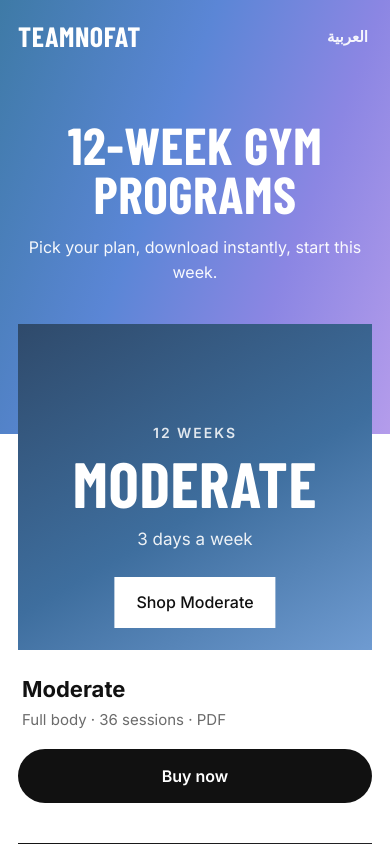
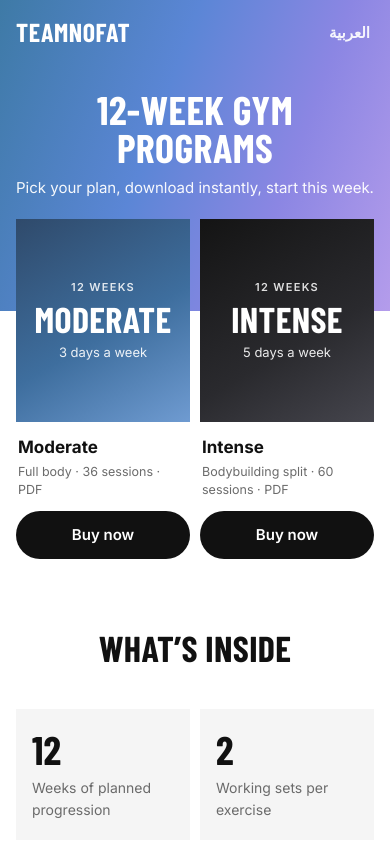
Before and after one commit to Marwanwahaibi/teamnofat, a plain HTML site: page index.html in a window 390 px wide. Shown: the top 844 px of the page. Drawn offline with nearby package versions, Linux system fonts and the light colour scheme; a web font is replaced by a local one.

Commit message:
Update index.html

```diff
--- a/index.html
+++ b/index.html
@@ -80,19 +80,36 @@ html[lang=ar] .tile .n{font-family:"IBM Plex Sans Arabic",sans-serif;font-weight
 html[lang=ar] .tile .k{letter-spacing:0}
 
 @media (max-width:860px){
-  .wrap{padding:0 18px}
-  nav .wrap{grid-template-columns:1fr auto;height:72px}
+  .wrap{padding:0 16px}
+  nav .wrap{display:flex;justify-content:space-between;height:64px}
   nav .l{display:none}
-  .logo{font-size:28px}
-  .hero{padding:48px 0 150px}
-  .hero p{font-size:16px}
-  .plans{grid-template-columns:1fr;gap:40px;margin-top:-110px}
-  .tile{aspect-ratio:1/.92}
-  .tile .lbl{bottom:22px;font-size:16px;padding:13px 22px}
-  .grid4{grid-template-columns:1fr 1fr;gap:12px}
-  .grid4 div{padding:22px 18px}
-  .sec{padding-top:80px}
-  footer{margin-top:80px}
+  .logo{font-size:26px}
+  .hero{padding:26px 0 112px}
+  .hero h1{font-size:40px}
+  .hero p{font-size:15px;margin-top:10px}
+  .plans{gap:10px;margin-top:-92px}
+  .plans article{display:flex;flex-direction:column}
+  .tile{aspect-ratio:3/3.5}
+  .tile .k{font-size:11px;letter-spacing:.12em}
+  .tile .n{font-size:clamp(28px,9.2vw,40px);margin-top:6px}
+  .tile .s{font-size:13px;margin-top:6px}
+  .tile .lbl{display:none}
+  .info{padding:12px 2px 12px;flex-direction:column;align-items:flex-start;gap:4px}
+  .info h2{font-size:17px}
+  .info .meta{font-size:12.5px;line-height:1.45}
+  .price{font-size:17px}
+  .buy{height:48px;margin-top:auto;font-size:15px}
+  .grid4{grid-template-columns:1fr 1fr;gap:10px}
+  .grid4 div{padding:20px 16px}
+  .grid4 b{font-size:40px}
+  .grid4 span{font-size:14px}
+  .sec{padding-top:72px}
+  .sec h3{font-size:36px}
+  .qs summary{font-size:16px;padding:18px 0}
+  footer{margin-top:72px}
+  footer .wrap{flex-direction:column;align-items:flex-start;gap:8px}
+  html[lang=ar] .hero h1{font-size:34px}
+  html[lang=ar] .tile .n{font-size:clamp(30px,10vw,42px)}
 }
 </style>
 </head>
```
